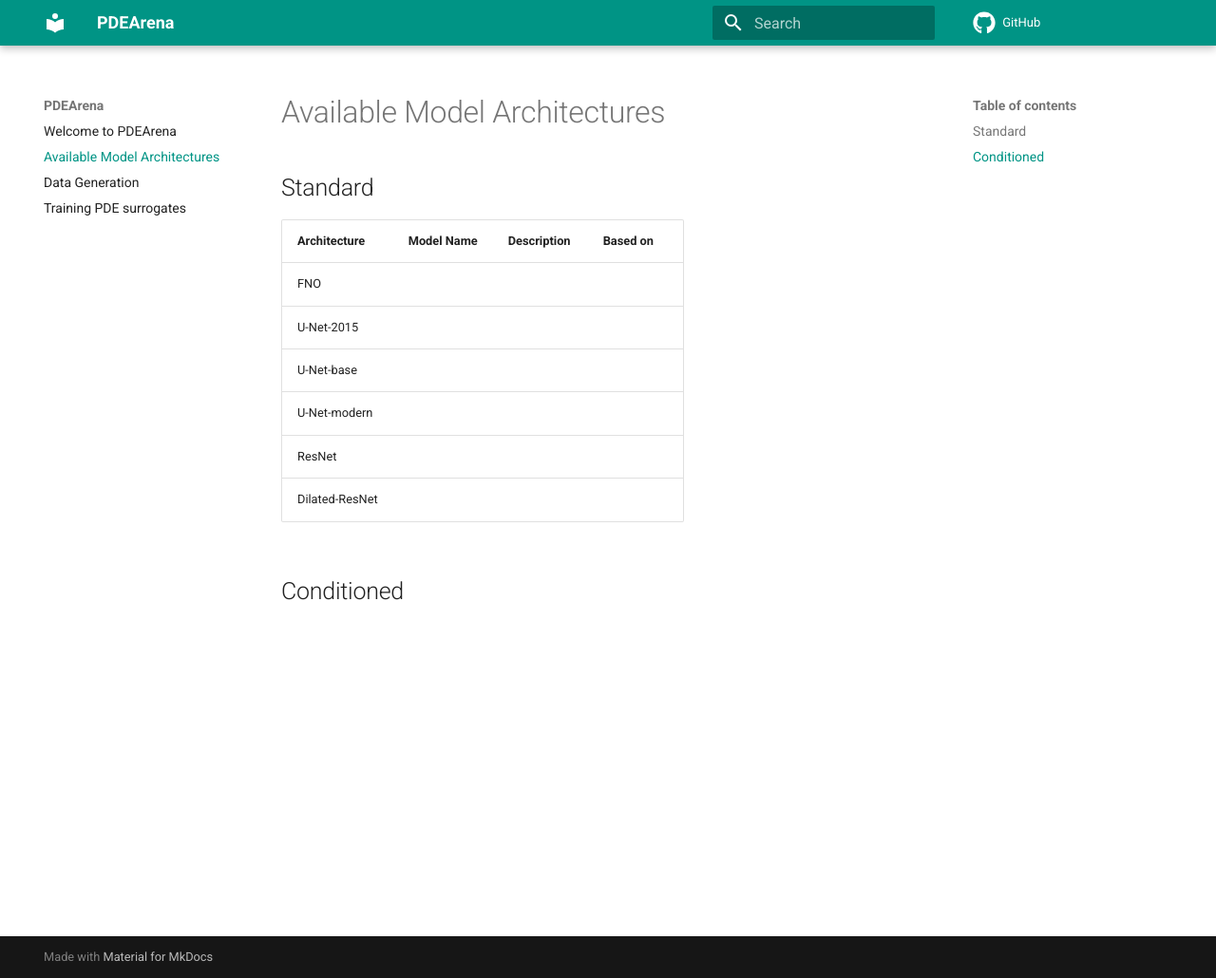
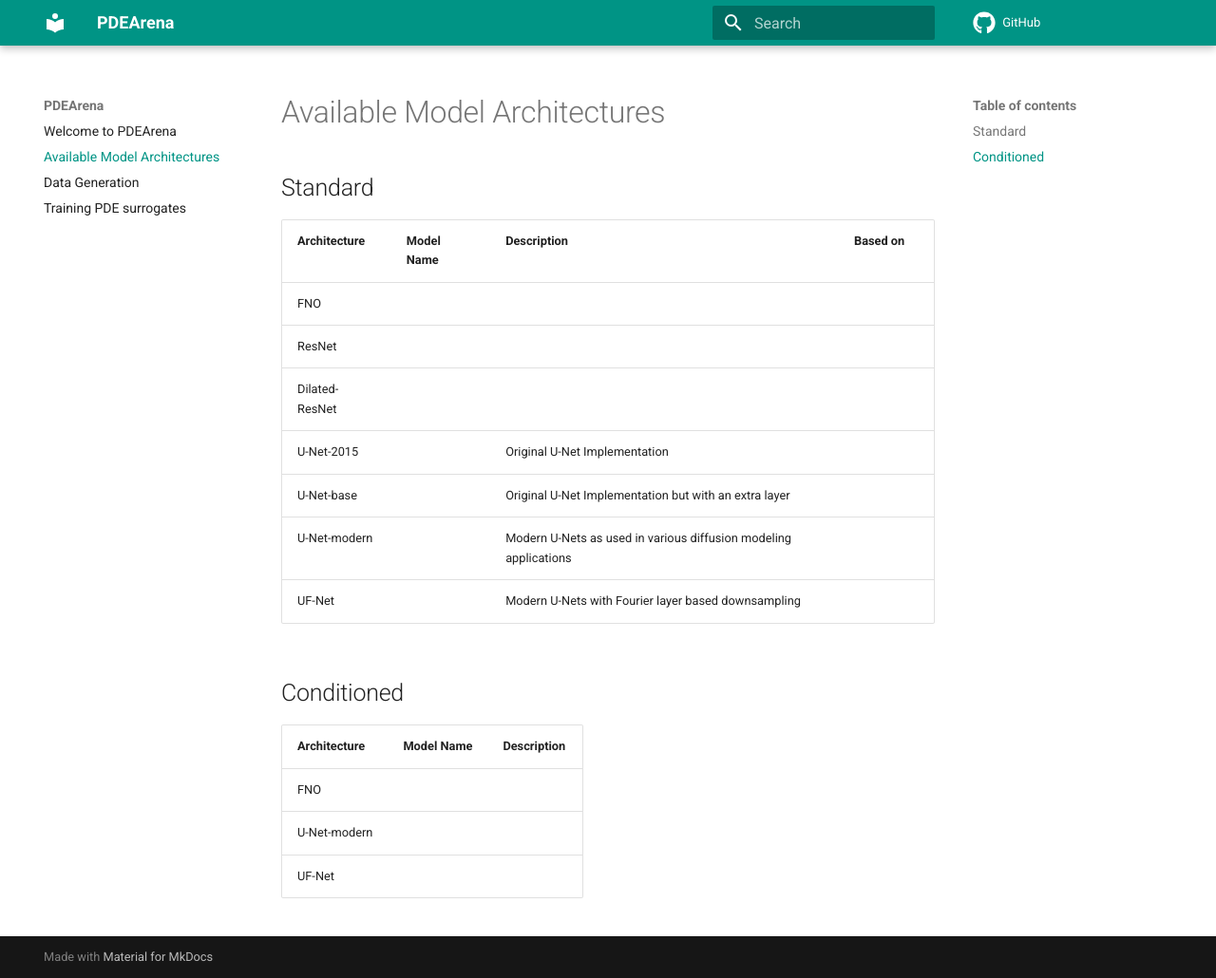
Before and after one commit to pdearena/pdearena, an MkDocs documentation site: the page built from docs/architectures.md, in a window 1280 px wide and 1030 px high. Shown: the whole window at 95% size. Built offline with MkDocs 1.6.1 and Material for MkDocs 9.7.7, drawn with Linux system fonts in a browser that asks for light colours; comment, search, counter and statistics services are not loaded.

Commit message:
more details

```diff
--- a/docs/architectures.md
+++ b/docs/architectures.md
@@ -5,10 +5,18 @@
 | Architecture | Model Name | Description | Based on |
 | ------------ | ---------- | ----------- | -------- |
 | FNO          |            |             |          |
-| U-Net-2015   |            |             |          |
-| U-Net-base   |            |             |          |
-| U-Net-modern |            |             |          |
 | ResNet       |            |             |          |
-| Dilated-ResNet |
+| Dilated-ResNet |           |             |          |
+| U-Net-2015   |            |  Original U-Net Implementation           |          |
+| U-Net-base   |            |  Original U-Net Implementation but with an extra layer           |          |
+| U-Net-modern |            | Modern U-Nets as used in various diffusion modeling applications            |          |
+| UF-Net       |            | Modern U-Nets with Fourier layer based downsampling            |          |
+
 
 ## Conditioned
+
+| Architecture | Model Name | Description |
+| ------------ | ---------- | ----------- |
+| FNO          |            |             |
+| U-Net-modern |            |             |
+| UF-Net       |            |             |
```
